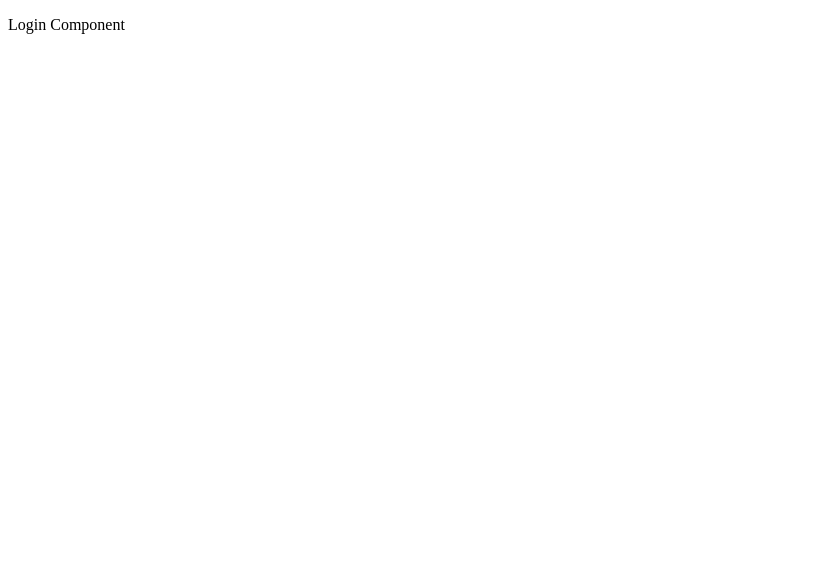
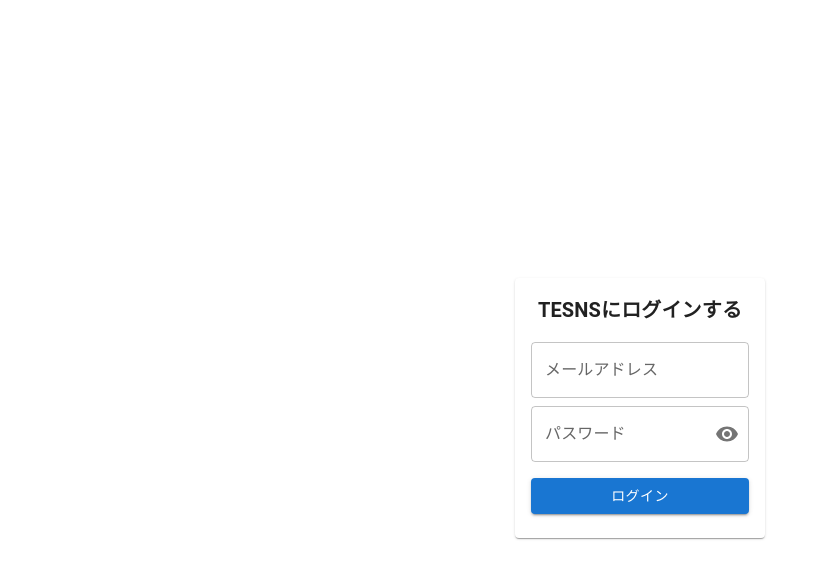
Before and after one commit to Tayuchi/TESNS, a Next.js app: page /login in a window 1280 px wide. Shown: the top 578 px of the page, without its empty margins (0-820 px from the left). Built offline with nearby package versions, Linux system fonts and the light colour scheme.

Commit message:
Login一旦できた

```diff
--- /dev/null
+++ b/src/libs/components/PassField.tsx
@@ -0,0 +1,46 @@
+'use client'
+
+import * as React from 'react';
+import {
+    FormControl,
+    InputLabel,
+    OutlinedInput,
+    InputAdornment,
+    IconButton
+} from "@mui/material"
+import { Visibility, VisibilityOff } from '@mui/icons-material/';
+
+export default function PassField() {
+    const [showPassword, setShowPassword] = React.useState(false);
+
+    const handleClickShowPassword = () => setShowPassword((show) => !show);
+
+    const handleMouseDownPassword = (event: React.MouseEvent<HTMLButtonElement>) => {
+        event.preventDefault();
+    };
+
+    return (
+        <div>
+            <FormControl variant="outlined">
+                <InputLabel>パスワード</InputLabel>
+                <OutlinedInput
+                    id="pass"
+                    type={showPassword ? 'text' : 'password'}
+                    endAdornment={
+                        <InputAdornment position="end">
+                            <IconButton
+                                aria-label="toggle password visibility"
+                                onClick={handleClickShowPassword}
+                                onMouseDown={handleMouseDownPassword}
+                                edge="end"
+                            >
+                                {showPassword ? <VisibilityOff /> : <Visibility />}
+                            </IconButton>
+                        </InputAdornment>
+                    }
+                    label="Password"
+                />
+            </FormControl>
+        </div>
+    )
+}
--- a/src/libs/components/login/Login.tsx
+++ b/src/libs/components/login/Login.tsx
@@ -1,7 +1,34 @@
+import * as React from 'react';
+import {
+    Card,
+    CardContent,
+    TextField,
+    Button,
+    Grid,
+    Typography,
+} from "@mui/material"
+import PassField from '../PassField';
+
 export default function Login() {
+
     return (
         <div className="flex flex-col justify-center items-center h-screen">
-            <p>Login Component</p>
+            <Grid container justifyContent="center" alignItems="center" style={{ height: '100vh' }}>
+                <Card sx={{ maxWidth: 250 }}>
+                    <CardContent sx={{ textAlign: 'center' }}>
+                        <Typography variant="h6" fontWeight="fontWeightBold">
+                            TESNSにログインする
+                        </Typography>
+
+                        <TextField id="mail" label="メールアドレス" variant="outlined" margin="normal" />
+                        <PassField />
+
+                        <Button fullWidth sx={{ mt: 2 }} type="submit" color="primary" variant="contained" >
+                            ログイン
+                        </Button>
+                    </CardContent>
+                </Card>
+            </Grid>
         </div>
     )
 }
```
